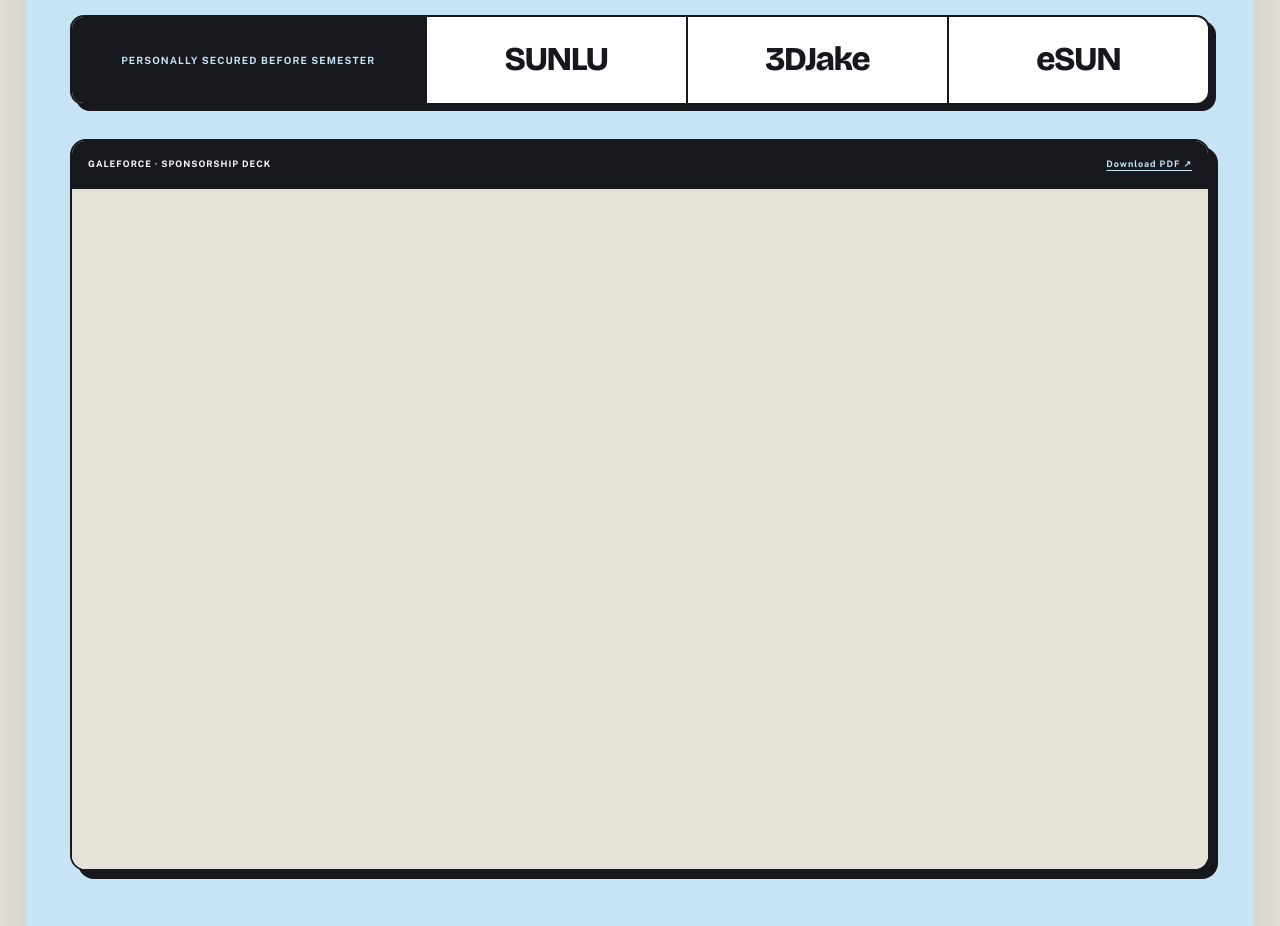
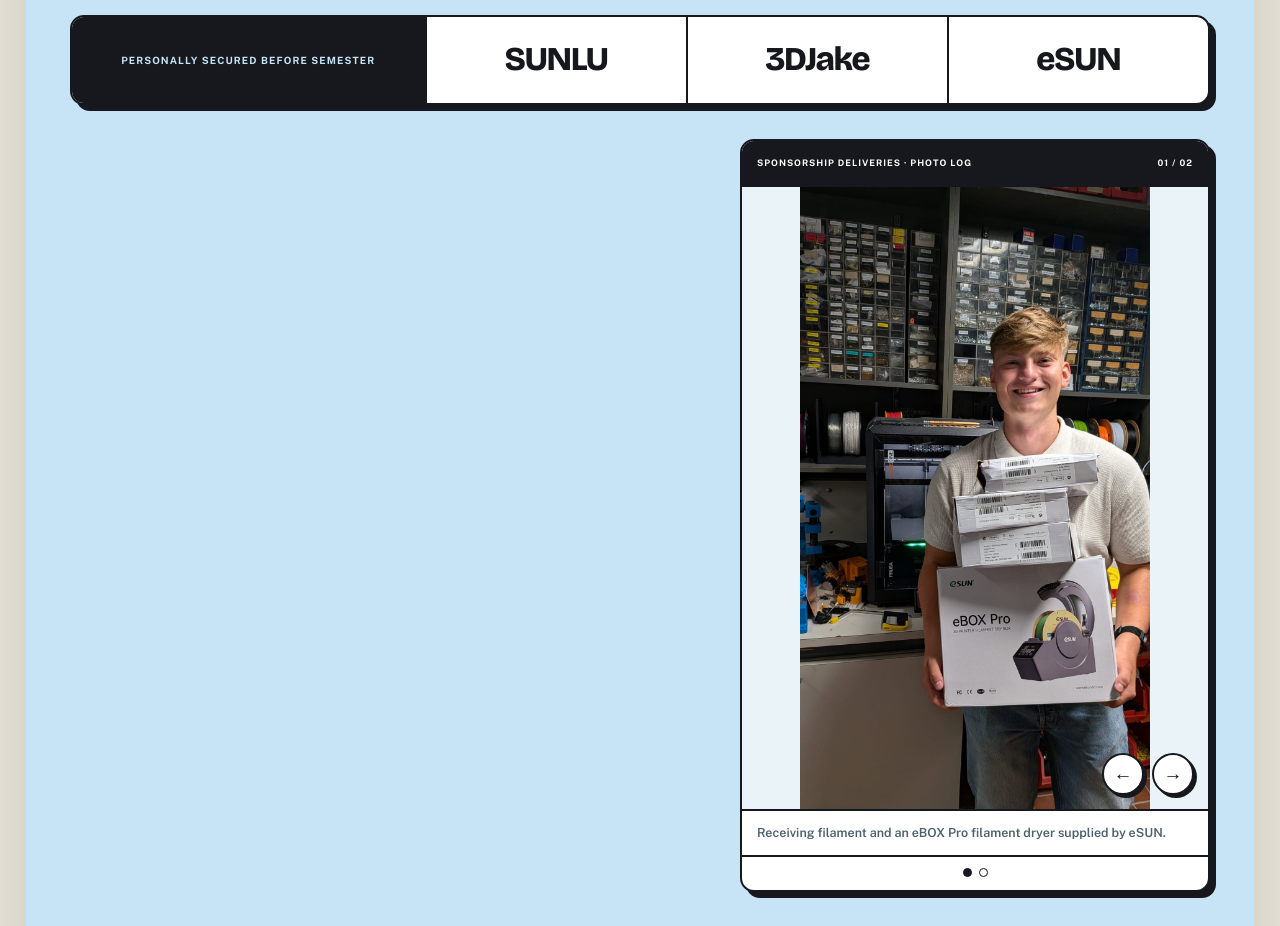
Before and after one commit to albinjoby82-ops/MyPortfolio, a Next.js app: page /projects/gaelforce-ucd in a window 1280 px wide. Shown: the part 3900-4826 px from the top of the page. Built offline with nearby package versions, Linux system fonts and the light colour scheme.

Commit message:
Add sponsorship delivery photos to GaelForce chapter

```diff
--- a/components/GaleForceChapterOne.tsx
+++ b/components/GaleForceChapterOne.tsx
@@ -1,6 +1,21 @@
 import './GaleForceChapterOne.css';
+import SponsorPhotoWindow, { type SponsorPhoto } from './SponsorPhotoWindow';
 
 const VIDEO_ID = '68NxYIAzbkY';
+
+const SPONSORSHIP_PHOTOS: SponsorPhoto[] = [
+  {
+    src: '/projects/galeforce/sponsor-deliveries/esun.jpeg',
+    alt: 'GaelForce team member receiving eSUN filament and an eBOX Pro filament dryer',
+    caption:
+      'Receiving filament and an eBOX Pro filament dryer supplied by eSUN.',
+  },
+  {
+    src: '/projects/galeforce/sponsor-deliveries/sunlu.jpeg',
+    alt: 'GaelForce team member receiving a SUNLU FilaDryer E2',
+    caption: 'Receiving a FilaDryer E2 supplied by SUNLU.',
+  },
+];
 
 export default function GaleForceChapterOne() {
   return (
@@ -157,6 +172,8 @@
           <strong>eSUN</strong>
         </div>
 
+        <SponsorPhotoWindow photos={SPONSORSHIP_PHOTOS} />
+
         <div className="galeForcePdfWindow">
           <div className="galeForceWindowBar">
             <span>GALEFORCE · SPONSORSHIP DECK</span>
--- /dev/null
+++ b/components/SponsorPhotoWindow.css
@@ -0,0 +1,147 @@
+.sponsorPhotoWindow {
+  max-width: 470px;
+  margin: 0 0 36px auto;
+  overflow: hidden;
+  border: 2px solid #16181d;
+  border-radius: 14px;
+  background: #fff;
+  box-shadow: 6px 6px 0 #16181d;
+}
+
+.sponsorPhotoWindowBar {
+  display: flex;
+  min-height: 46px;
+  align-items: center;
+  justify-content: space-between;
+  gap: 16px;
+  padding: 10px 15px;
+  border-bottom: 2px solid #16181d;
+  background: #16181d;
+  color: #fff;
+  font-size: 9px;
+  font-weight: 850;
+  letter-spacing: .11em;
+}
+
+.sponsorPhotoViewport {
+  position: relative;
+  aspect-ratio: 3 / 4;
+  overflow: hidden;
+  background: #e9f3f8;
+}
+
+.sponsorPhotoViewport img {
+  display: block;
+  width: 100%;
+  height: 100%;
+  object-fit: contain;
+  background: #e9f3f8;
+}
+
+.sponsorPhotoEmpty {
+  display: flex;
+  height: 100%;
+  flex-direction: column;
+  align-items: center;
+  justify-content: center;
+  padding: 28px;
+  color: #263b47;
+  text-align: center;
+}
+
+.sponsorPhotoEmpty > span {
+  display: grid;
+  width: 52px;
+  height: 52px;
+  margin-bottom: 16px;
+  place-items: center;
+  border: 2px solid #16181d;
+  border-radius: 50%;
+  background: #fff;
+  color: #16181d;
+  font-size: 27px;
+  font-weight: 700;
+  box-shadow: 3px 3px 0 #16181d;
+}
+
+.sponsorPhotoEmpty strong {
+  color: #16181d;
+  font-family: var(--font-bricolage), sans-serif;
+  font-size: 20px;
+  letter-spacing: -.025em;
+}
+
+.sponsorPhotoEmpty p {
+  margin: 7px 0 0;
+  font-size: 13px;
+  font-weight: 600;
+}
+
+.sponsorPhotoControls {
+  position: absolute;
+  right: 14px;
+  bottom: 14px;
+  display: flex;
+  gap: 8px;
+}
+
+.sponsorPhotoControls button {
+  display: grid;
+  width: 42px;
+  height: 42px;
+  place-items: center;
+  border: 2px solid #16181d;
+  border-radius: 50%;
+  background: #fff;
+  color: #16181d;
+  font-size: 19px;
+  font-weight: 800;
+  box-shadow: 3px 3px 0 #16181d;
+  cursor: pointer;
+  transition: transform 120ms ease, box-shadow 120ms ease;
+}
+
+.sponsorPhotoControls button:hover,
+.sponsorPhotoControls button:focus-visible {
+  transform: translate(2px, 2px);
+  box-shadow: 1px 1px 0 #16181d;
+}
+
+.sponsorPhotoWindow figcaption {
+  margin: 0;
+  padding: 13px 15px;
+  border-top: 2px solid #16181d;
+  color: #4b626e;
+  font-size: 12.5px;
+  font-weight: 600;
+  line-height: 1.5;
+}
+
+.sponsorPhotoDots {
+  display: flex;
+  justify-content: center;
+  gap: 7px;
+  padding: 11px 14px 13px;
+  border-top: 2px solid #16181d;
+}
+
+.sponsorPhotoDots button {
+  width: 9px;
+  height: 9px;
+  padding: 0;
+  border: 1.5px solid #16181d;
+  border-radius: 50%;
+  background: transparent;
+  cursor: pointer;
+}
+
+.sponsorPhotoDots button.isActive {
+  background: #16181d;
+}
+
+@media (max-width: 900px) {
+  .sponsorPhotoWindow {
+    max-width: none;
+    margin-left: 0;
+  }
+}
--- /dev/null
+++ b/components/SponsorPhotoWindow.tsx
@@ -0,0 +1,96 @@
+'use client';
+
+import { useState } from 'react';
+import './SponsorPhotoWindow.css';
+
+export type SponsorPhoto = {
+  src: string;
+  alt: string;
+  caption?: string;
+};
+
+type Props = {
+  photos: SponsorPhoto[];
+};
+
+export default function SponsorPhotoWindow({ photos }: Props) {
+  const [activeIndex, setActiveIndex] = useState(0);
+  const hasPhotos = photos.length > 0;
+  const activePhoto = hasPhotos ? photos[activeIndex] : undefined;
+
+  function showPrevious() {
+    setActiveIndex((current) =>
+      current === 0 ? photos.length - 1 : current - 1,
+    );
+  }
+
+  function showNext() {
+    setActiveIndex((current) =>
+      current === photos.length - 1 ? 0 : current + 1,
+    );
+  }
+
+  return (
+    <figure className="sponsorPhotoWindow">
+      <div className="sponsorPhotoWindowBar">
+        <span>SPONSORSHIP DELIVERIES · PHOTO LOG</span>
+        {hasPhotos && (
+          <span aria-live="polite">
+            {String(activeIndex + 1).padStart(2, '0')} /{' '}
+            {String(photos.length).padStart(2, '0')}
+          </span>
+        )}
+      </div>
+
+      <div className="sponsorPhotoViewport">
+        {activePhoto ? (
+          <img src={activePhoto.src} alt={activePhoto.alt} />
+        ) : (
+          <div className="sponsorPhotoEmpty">
+            <span aria-hidden="true">＋</span>
+            <strong>Sponsorship photos ready to add</strong>
+            <p>Delivery and unboxing photos will appear here.</p>
+          </div>
+        )}
+
+        {photos.length > 1 && (
+          <div className="sponsorPhotoControls">
+            <button
+              type="button"
+              onClick={showPrevious}
+              aria-label="Show previous sponsorship photo"
+            >
+              ←
+            </button>
+            <button
+              type="button"
+              onClick={showNext}
+              aria-label="Show next sponsorship photo"
+            >
+              →
+            </button>
+          </div>
+        )}
+      </div>
+
+      {activePhoto?.caption && (
+        <figcaption>{activePhoto.caption}</figcaption>
+      )}
+
+      {photos.length > 1 && (
+        <div className="sponsorPhotoDots" aria-label="Choose sponsorship photo">
+          {photos.map((photo, index) => (
+            <button
+              key={photo.src}
+              type="button"
+              className={index === activeIndex ? 'isActive' : undefined}
+              onClick={() => setActiveIndex(index)}
+              aria-label={`Show photo ${index + 1}`}
+              aria-current={index === activeIndex ? 'true' : undefined}
+            />
+          ))}
+        </div>
+      )}
+    </figure>
+  );
+}
```
Also changed, not shown: public/projects/galeforce/sponsor-deliveries/esun.jpeg (added), public/projects/galeforce/sponsor-deliveries/sunlu.jpeg (added).
